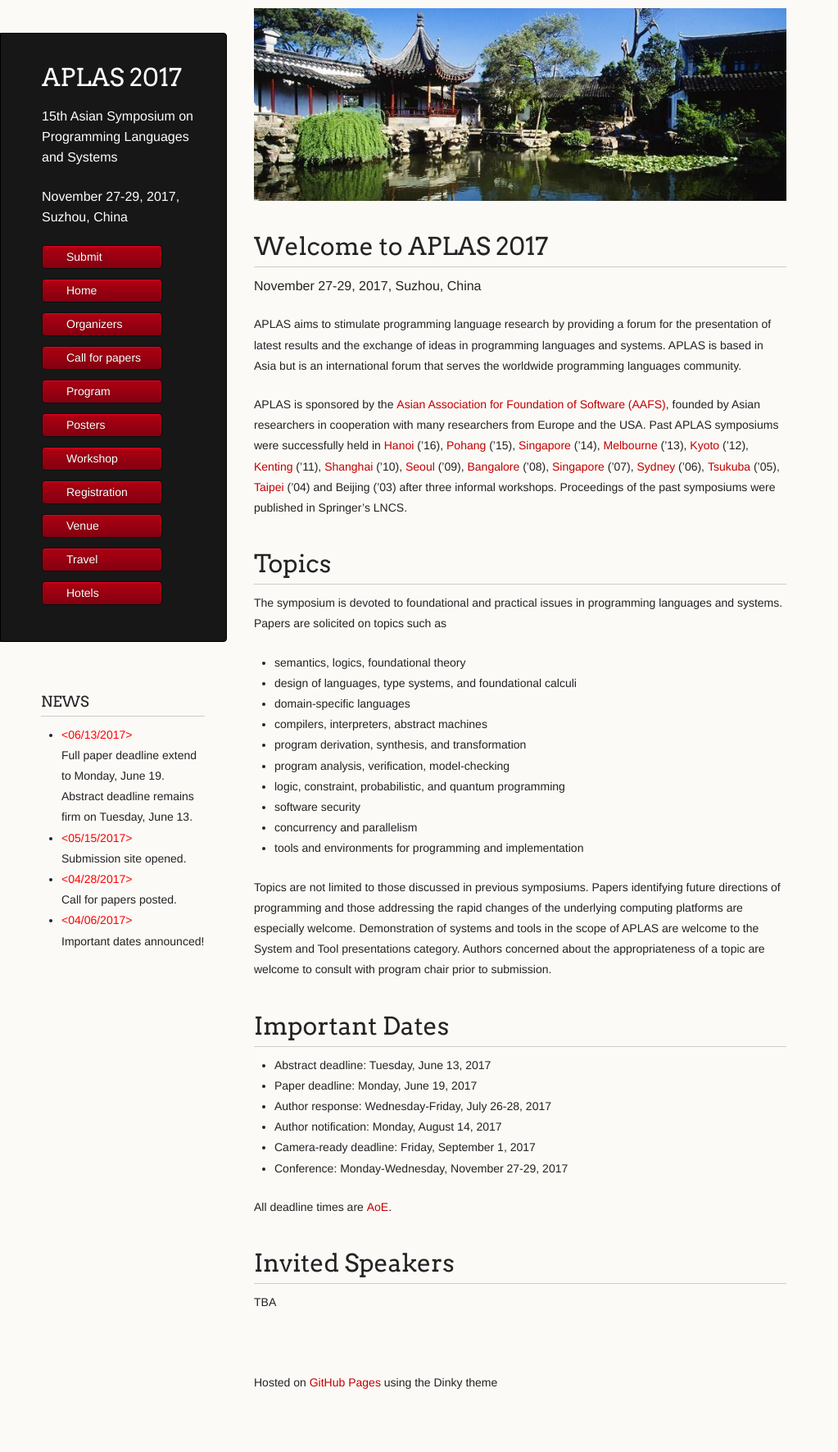
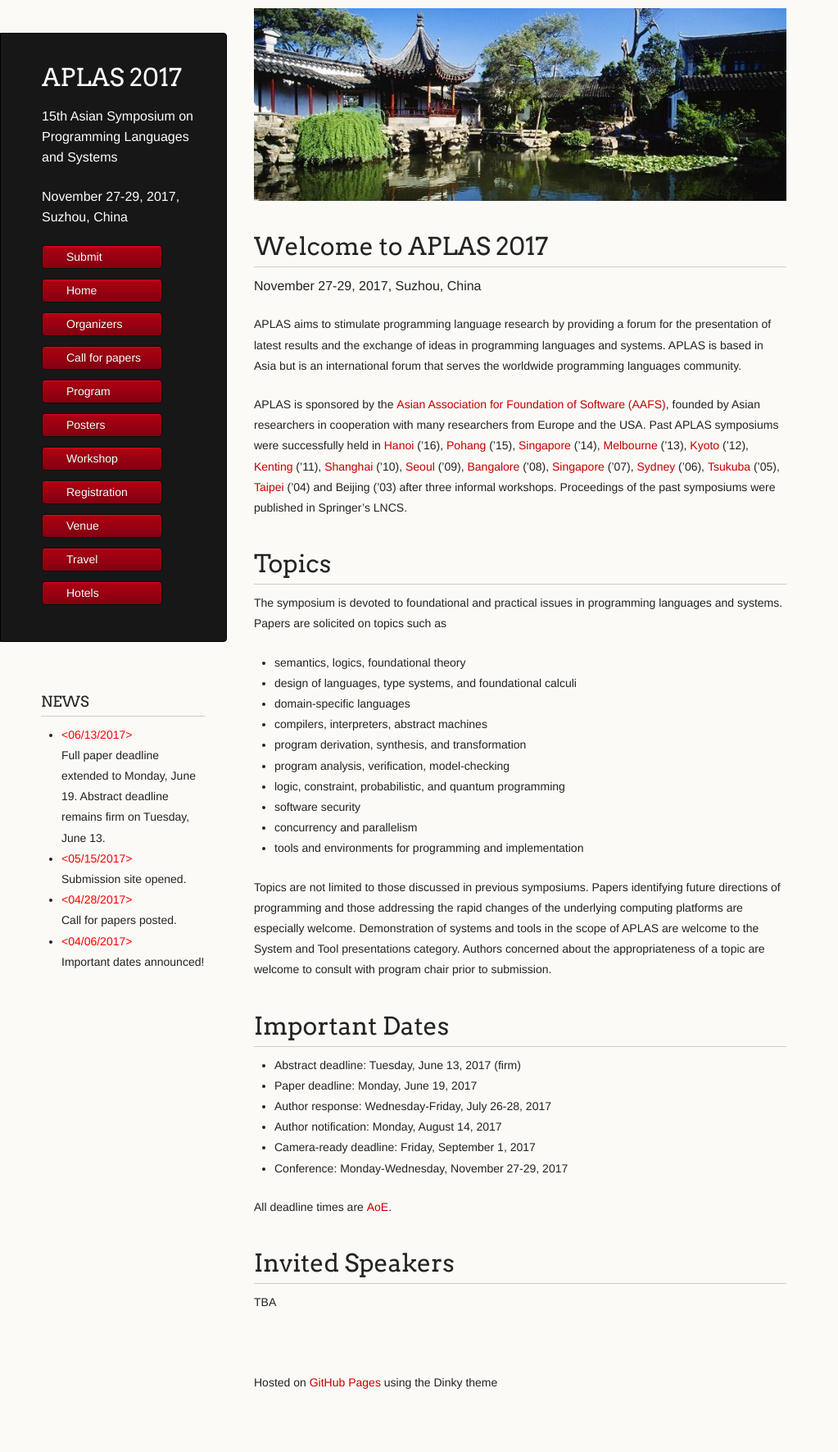
Before and after one commit to www-aplas/www-aplas.github.io, a Jekyll site: the page built from index.md, in a window 1280 px wide. Shown: the whole page at 82% size, without its empty margins (0-1023 px from the left). Built offline with Jekyll 4.4.1, drawn with Linux system fonts in a browser that asks for light colours; our own code applies the rules of GitHub Pages for plain Markdown files; a script that is not in the unit is left out.

Commit message:
Fix typo

```diff
--- a/_includes/news.md
+++ b/_includes/news.md
@@ -1,5 +1,5 @@
 ### NEWS
-- <span style="color:red;">&lt;06/13/2017&gt;</span> <br> Full paper deadline extend to Monday, June 19. Abstract deadline remains firm on Tuesday, June 13.
+- <span style="color:red;">&lt;06/13/2017&gt;</span> <br> Full paper deadline extended to Monday, June 19. Abstract deadline remains firm on Tuesday, June 13.
 - <span style="color:red;">&lt;05/15/2017&gt;</span> <br> Submission site opened.
 - <span style="color:red;">&lt;04/28/2017&gt;</span> <br> Call for papers posted.
 - <span style="color:red;">&lt;04/06/2017&gt;</span> <br> Important dates announced!
--- a/index.md
+++ b/index.md
@@ -45,7 +45,7 @@ Topics are not limited to those discussed in previous symposiums. Papers identif
 
 # Important Dates
 
-- Abstract deadline: Tuesday, June 13, 2017
+- Abstract deadline: Tuesday, June 13, 2017 (firm)
 - Paper deadline: Monday, June 19, 2017
 - Author response: Wednesday-Friday, July 26-28, 2017
 - Author notification: Monday, August 14, 2017
```
